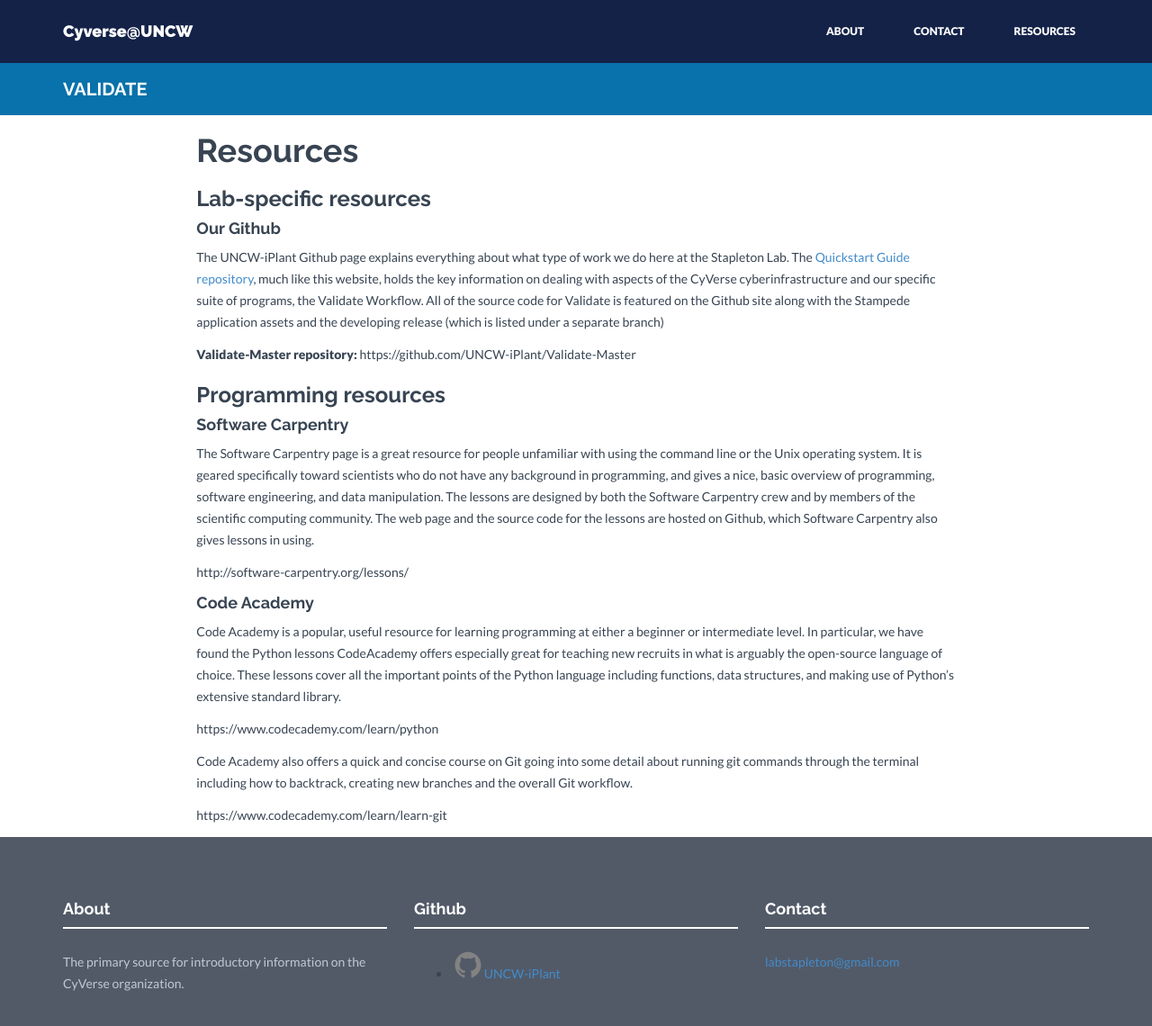
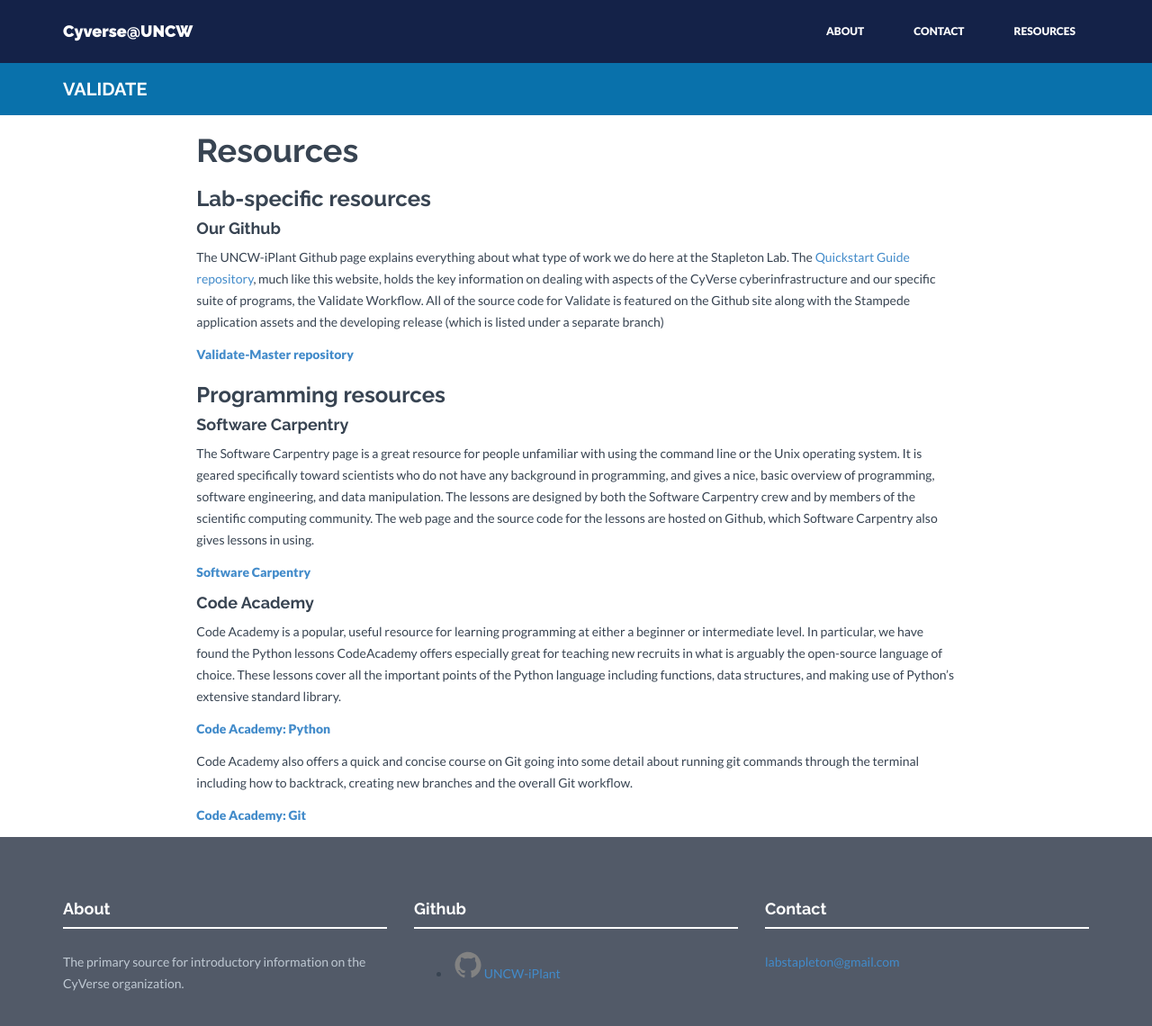
Before and after one commit to UNCW-iPlant/UNCW-iPlant.github.io, a Jekyll site: the page built from resources.md, in a window 1280 px wide and 1177 px high. Shown: the top 1140 px of the window at 90% size. Built offline with Jekyll 4.4.1, drawn with Linux system fonts in a browser that asks for light colours; nearby versions of some CDN libraries; library files that are not in the unit come from our copies.

Commit message:
Resource hyperlinks

```diff
--- a/resources.md
+++ b/resources.md
@@ -13,7 +13,8 @@
 The [Quickstart Guide repository](https://github.com/UNCW-iPlant/Quickstart-guide), much like this website, holds the key information on dealing with aspects of the CyVerse cyberinfrastructure and our specific suite of programs, the Validate Workflow.
 All of the source code for Validate is featured on the Github site along with the Stampede application assets and the developing release (which is listed under a separate branch)
 
-**Validate-Master repository:** https://github.com/UNCW-iPlant/Validate-Master
+[**Validate-Master repository**](https://github.com/UNCW-iPlant/Validate-Master)
+
 
 ### Programming resources
 
@@ -36,8 +38,9 @@
 In particular, we have found the Python lessons CodeAcademy offers especially great for teaching new recruits in what is arguably the open-source language of choice.
 These lessons cover all the important points of the Python language including functions, data structures, and making use of Python's extensive standard library.
 
-https://www.codecademy.com/learn/python
+[**Code Academy: Python**](https://www.codecademy.com/learn/python)
+
 
 Code Academy also offers a quick and concise course on Git going into some detail about running git commands through the terminal including how to backtrack, creating new branches and the overall Git workflow.
 
-https://www.codecademy.com/learn/learn-git
+[**Code Academy: Git**](https://www.codecademy.com/learn/learn-git)
```
Also changed, not shown: other parts of resources.md (+2 -1 lines).
